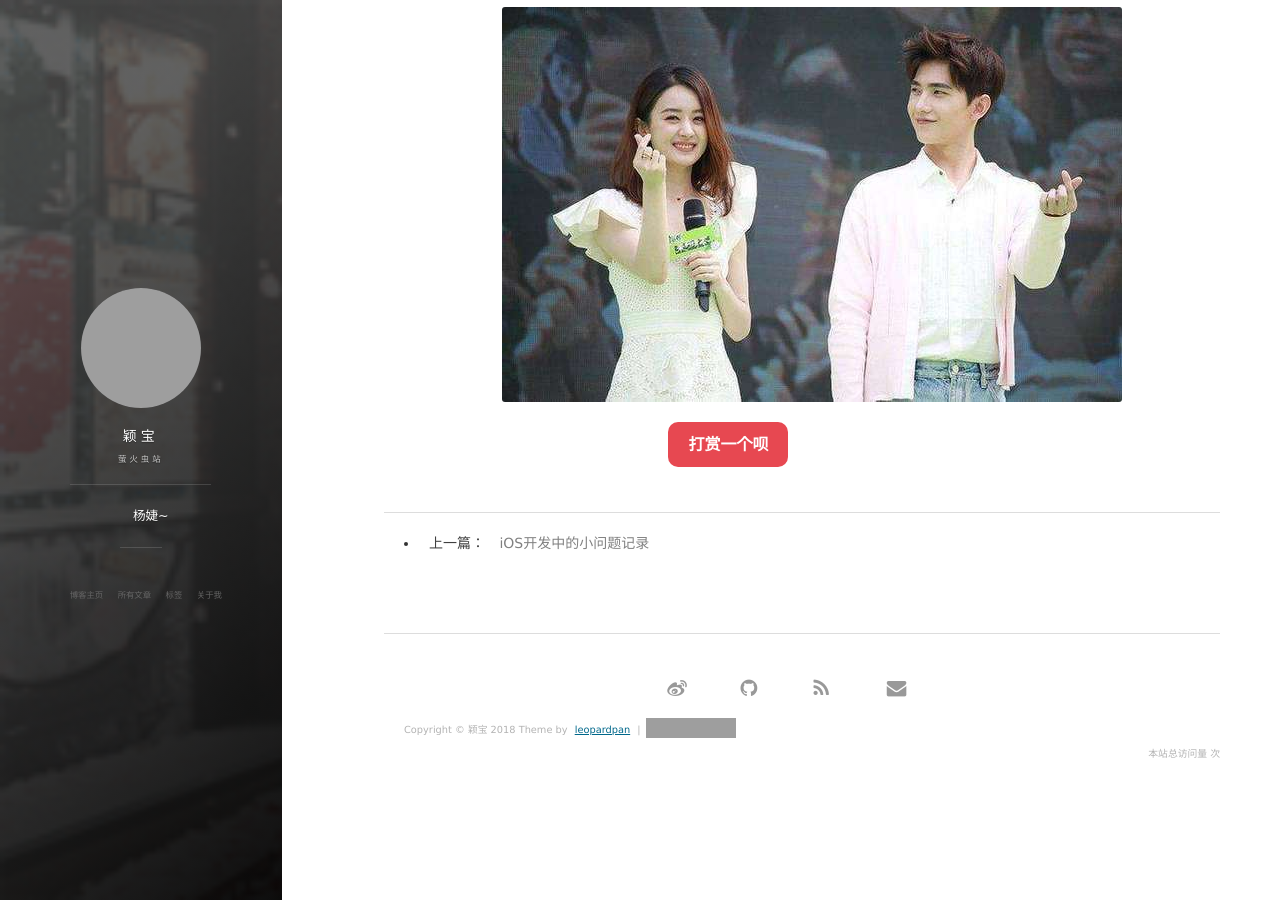
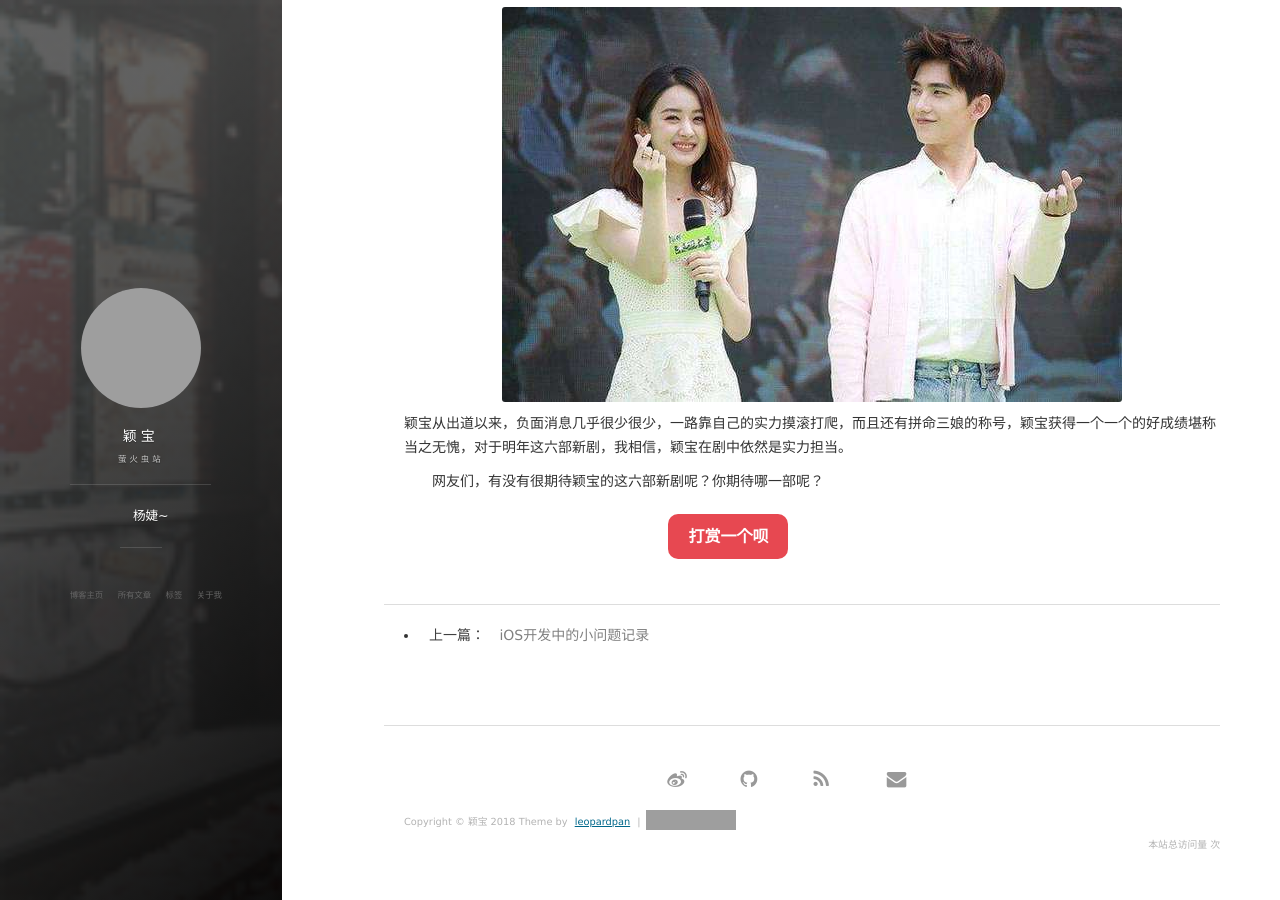
Before and after one commit to Gemkerr/Gemkerr-.github.io, a Jekyll site: the page built from _posts/2018-06-20-新剧.md, in a window 1280 px wide and 900 px high, scrolled down 2313 px. Built offline with Jekyll 4.4.1, drawn with Linux system fonts in a browser that asks for light colours; nearby versions of some CDN libraries; comment, search, counter and statistics services are not loaded; grey boxes are pictures that could not be loaded.

Commit message:
Update 2018-06-20-新剧.md

```diff
--- a/_posts/2018-06-20-新剧.md
+++ b/_posts/2018-06-20-新剧.md
@@ -35,3 +35,7 @@
 　　小编不得不告诉大家，这部戏同样依旧还是由小说改编而来，主要讲述了蚩尤与西陵衍的女儿小夭和时代从商的涂山世家的公子涂山璟、神农义军将领相柳、自小分离的表哥颛顼几人之间的恩怨情仇，谱就一曲荡气回肠的相思曲！
 
    ![](/images/posts/26.jpg )
+
+颖宝从出道以来，负面消息几乎很少很少，一路靠自己的实力摸滚打爬，而且还有拼命三娘的称号，颖宝获得一个一个的好成绩堪称当之无愧，对于明年这六部新剧，我相信，颖宝在剧中依然是实力担当。
+
+　　网友们，有没有很期待颖宝的这六部新剧呢？你期待哪一部呢？
```
